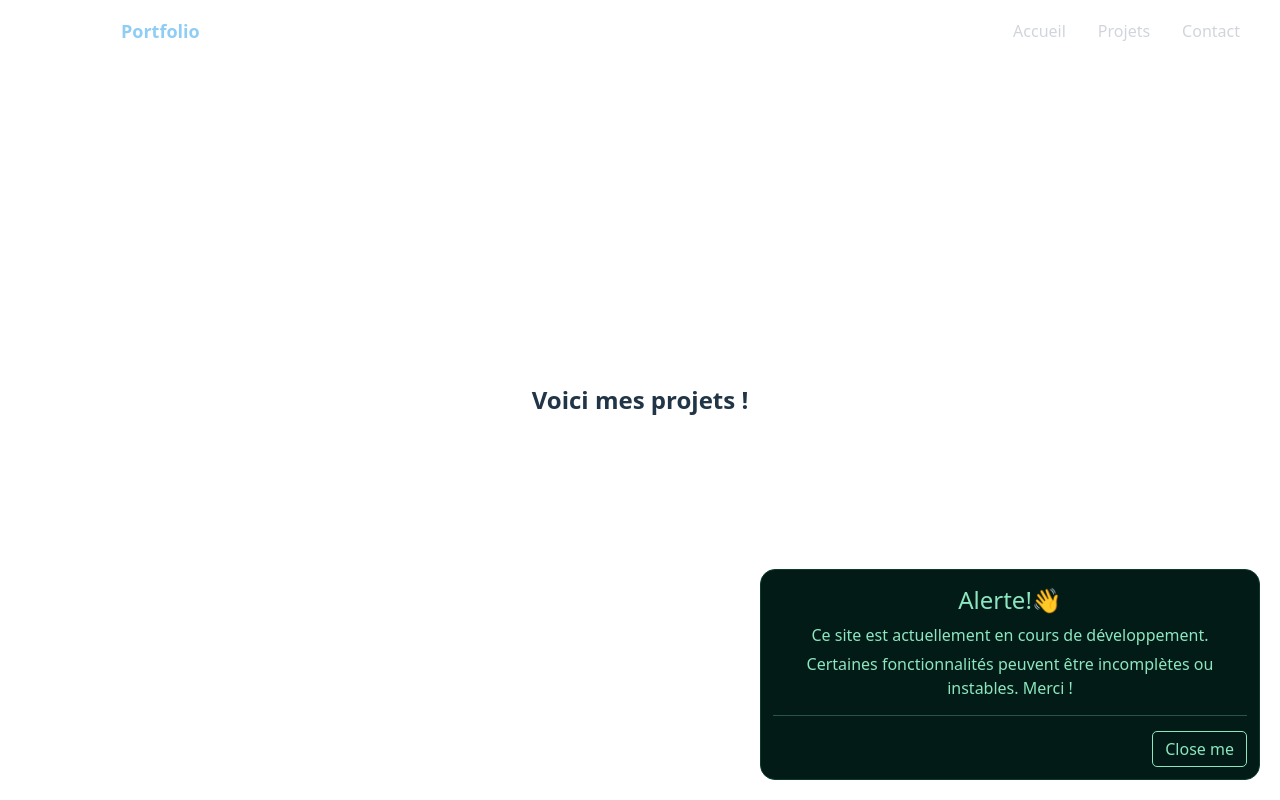
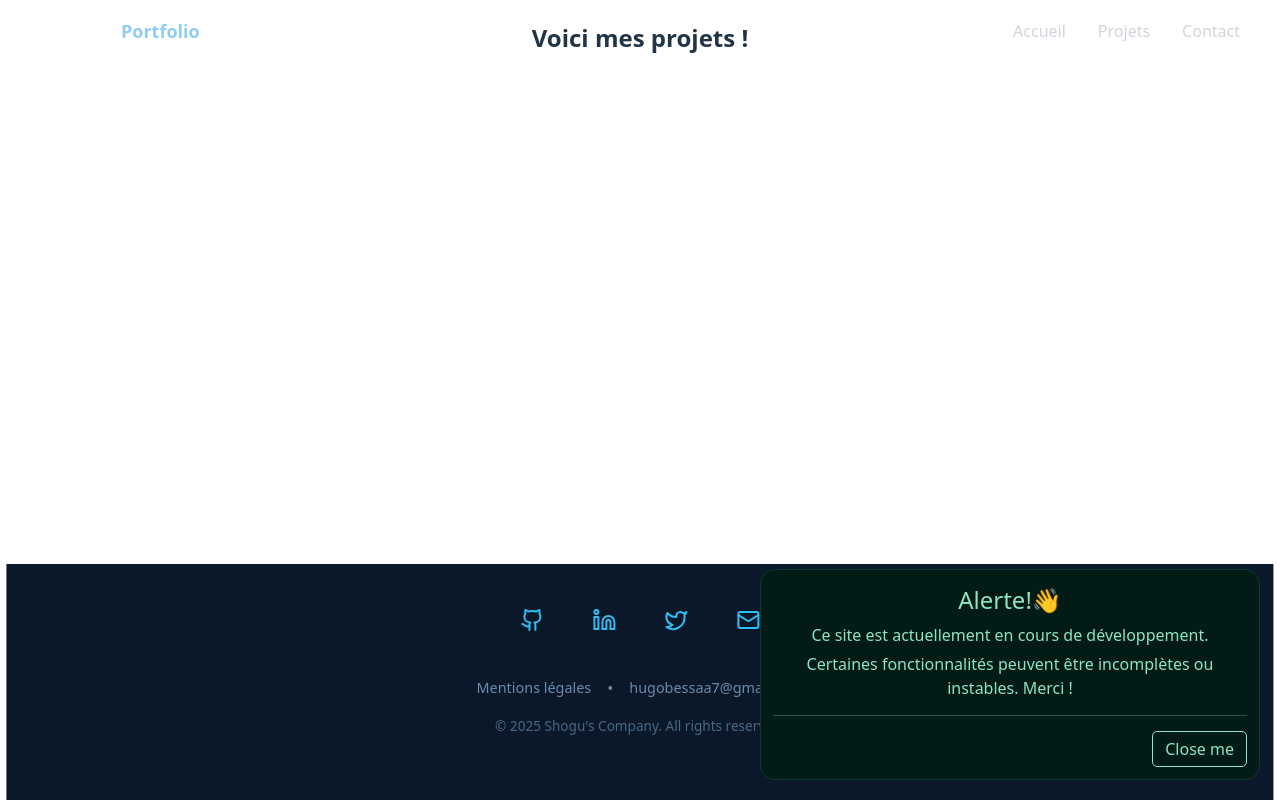
Before and after one commit to shogu7/PortfolioWorks, a React (Vite) app: page /projets in a window 1280 px wide. Built offline with nearby package versions, Linux system fonts and the light colour scheme.

Commit message:
Added text animations, improved styling, added footer, and reorganize CSS

```diff
--- a/package.json
+++ b/package.json
@@ -14,6 +14,7 @@
     "@emotion/styled": "^11.14.0",
     "@mui/material": "^7.0.2",
     "bootstrap": "^5.3.5",
+    "lucide-react": "^0.503.0",
     "react": "^19.0.0",
     "react-bootstrap": "^2.10.9",
     "react-dom": "^19.0.0",
--- a/src/App.css
+++ b/src/App.css
@@ -1,48 +1,20 @@
-#root {
-  max-width: 1280px;
-  margin: 0 auto;
-  padding: 2rem;
-  text-align: center;
+html, body, #root {
+margin: 0;
+padding: 0;
+min-height: 100vh;
 }
 
-.logo {
-  height: 8em;
-  padding: 1.5em;
-  position: absolute;
-  left: 20%;
-  top: 50%;
-  transform: translateY(-50%);
-  will-change: filter;
-  transition: filter 300ms;
+#root {
+display: flex;
+flex-direction: column;
 }
 
-
-.logo:hover {
-  filter: drop-shadow(0 0 2em #646cffaa);
-}
-.logo.react:hover {
-  filter: drop-shadow(0 0 2em #61dafbaa);
+main {
+flex: 1;
 }
 
-@keyframes logo-spin {
-  from {
-    transform: rotate(0deg);
-  }
-  to {
-    transform: rotate(360deg);
-  }
+body {
+display: flex;
+flex-direction: column;
+min-height: 100vh;
 }
-
-@media (prefers-reduced-motion: no-preference) {
-  a:nth-of-type(2) .logo {
-    animation: logo-spin infinite 20s linear;
-  }
-}
-
-.card {
-  padding: 2em;
-}
-
-.read-the-docs {
-  color: #888;
-}
--- a/src/App.jsx
+++ b/src/App.jsx
@@ -1,18 +1,21 @@
 import Router from './pages/router';
 import Warning from './components/warning.jsx';
 import Navbar from './components/navbar.jsx';
+import Footer from './components/footer.jsx'
 import { BrowserRouter } from 'react-router-dom';
+import './App.css'
 
 function App() {
 
   return (
-    <>
     <BrowserRouter>
-      <Warning />
-      <Navbar />
-      <Router />
+        <Warning />
+        <Navbar />
+        <main>
+          <Router />
+        </main>
+        <Footer />
     </BrowserRouter>
-    </>
   );
 }
 
--- /dev/null
+++ b/src/components/footer.css
@@ -0,0 +1,157 @@
+.footer {
+margin-top: 15rem;
+width: 99vw;
+position: relative;
+left: 50%;
+transform: translateX(-50%);
+z-index: 50;
+background-color: #0a1829;
+padding: 2rem 4rem 4rem;
+display: flex;
+flex-direction: column;
+align-items: center;
+gap: 2rem;
+box-sizing: border-box;
+transition: all 0.3s ease;
+}
+
+.footer-content {
+position: relative;
+width: 100%;
+}
+
+.footer-wave {
+line-height: 0;
+transform: rotate(180deg);
+}
+
+.footer-wave svg {
+display: block;
+width: 100%;
+}
+
+.footer-section {
+display: flex;
+justify-content: center;
+}
+
+.social-links {
+display: flex;
+gap: 1.5rem;
+justify-content: center;
+align-items: center;
+margin-bottom: 1rem;
+}
+
+.social-icon {
+color: #2fbdf5;
+transition: all 0.3s ease;
+position: relative;
+display: flex;
+align-items: center;
+justify-content: center;
+}
+
+.icon-container {
+position: relative;
+width: 3rem;
+height: 3rem;
+display: flex;
+align-items: center;
+justify-content: center;
+border-radius: 50%;
+overflow: hidden;
+}
+
+.icon-backdrop {
+position: absolute;
+inset: 0;
+background: radial-gradient(circle, rgba(47, 189, 245, 0.3) 0%, rgba(47, 189, 245, 0) 70%);
+transform: scale(0);
+transition: transform 0.5s cubic-bezier(0.19, 1, 0.22, 1);
+}
+
+.icon-backdrop.active {
+transform: scale(2);
+}
+
+.social-icon svg {
+width: 1.5rem;
+height: 1.5rem;
+position: relative;
+z-index: 2;
+transition: transform 0.3s ease, color 0.3s ease;
+}
+
+.social-icon:hover svg {
+transform: translateY(-3px);
+color: white;
+}
+
+.footer-section.links {
+display: flex;
+justify-content: center;
+align-items: center;
+flex-wrap: wrap;
+gap: 0.5rem;
+margin-top: 1rem;
+}
+
+.footer-link {
+color: #6a8bad;
+text-decoration: none;
+transition: color 0.3s ease, transform 0.3s ease;
+font-size: 0.9rem;
+}
+
+.footer-link:hover {
+color: #2fbdf5;
+transform: translateY(-2px);
+}
+
+.divider {
+color: #6a8bad;
+margin: 0 0.5rem;
+}
+
+.copyright {
+margin-top: 1rem;
+display: flex;
+justify-content: center;
+}
+
+.copyright p {
+color: #4a6785;
+font-size: 0.85rem;
+text-align: center;
+margin: 0;
+}
+
+@media (max-width: 768px) {
+    .footer-inner {
+        padding: 2rem 1.5rem 3rem;
+    }
+
+    .social-links {
+        gap: 1rem;
+    }
+
+    .icon-container {
+        width: 2.5rem;
+        height: 2.5rem;
+    }
+
+    .social-icon svg {
+        width: 1.25rem;
+        height: 1.25rem;
+    }
+
+    .footer-section.links {
+        flex-direction: column;
+        gap: 1rem;
+    }
+
+    .divider {
+        display: none;
+    }
+}
--- a/src/components/footer.jsx
+++ b/src/components/footer.jsx
@@ -0,0 +1,54 @@
+import { useState } from 'react';
+import { Github, Linkedin, Twitter, Mail } from 'lucide-react';
+import './footer.css'
+
+export default function Footer() {
+  const [hoveredIcon, setHoveredIcon] = useState(null);
+  const year = new Date().getFullYear();
+
+  const socialLinks = [
+    { name: "GitHub", icon: <Github />, url: "https://github.com/shogu7" },
+    { name: "LinkedIn", icon: <Linkedin />, url: "https://www.linkedin.com/in/hugo-bessaa-6a5ba62a0/" },
+    { name: "Twitter", icon: <Twitter />, url: "#" },
+    { name: "Email", icon: <Mail />, url: "hugobessaa7@gmail.com" },
+  ];
+
+  return (
+    <footer className="footer">
+      <div className="footer-content">
+
+        <div className="footer-inner">
+          <div className="footer-section">
+            <div className="social-links">
+              {socialLinks.map((social) => (
+                <a
+                  key={social.name}
+                  href={social.url}
+                  className="social-icon"
+                  onMouseEnter={() => setHoveredIcon(social.name)}
+                  onMouseLeave={() => setHoveredIcon(null)}
+                  aria-label={social.name}
+                >
+                  <div className="icon-container">
+                    <div className={`icon-backdrop ${hoveredIcon === social.name ? 'active' : ''}`}></div>
+                    {social.icon}
+                  </div>
+                </a>
+              ))}
+            </div>
+          </div>
+
+          <div className="footer-section links">
+            <a href="#" className="footer-link">Mentions légales</a>
+            <span className="divider">•</span>
+            <a href="mailto:hugobessaa7@gmail.com" className="footer-link">hugobessaa7@gmail.com</a>
+          </div>
+
+          <div className="footer-section copyright">
+            <p>© {year} Shogu's Company. All rights reserved.</p>
+          </div>
+        </div>
+      </div>
+    </footer>
+  );
+}
--- a/src/components/navbar.jsx
+++ b/src/components/navbar.jsx
@@ -22,7 +22,6 @@ export default function Navbar() {
     <nav className={`navbar ${scrolled ? 'navbar-scrolled' : 'navbar-transparent'}`}>
       <div className="navbar-container">
         <div className="navbar-content">
-          {/* Logo */}
           <div className="navbar-logo">
             <Link to="/" className="navbar-logo-link">
               <span className={`logo-text logo-text-primary ${scrolled ? 'scrolled' : ''}`}>
@@ -34,7 +33,6 @@ export default function Navbar() {
             </Link>
           </div>
 
-          {/* Desktop Navigation */}
           <div className="desktop-nav">
             <Link to="/" className="desktop-nav-item">
               Accueil
--- a/src/components/projects.css
+++ b/src/components/projects.css
@@ -35,7 +35,8 @@
 .carousel-track {
   display: flex;
   gap: 20px;
-    animation: scroll 20s linear infinite;
+  width: max-content;
+  animation: scroll 40s linear infinite;
 }
 
 .carousel-track:hover {
@@ -43,12 +44,8 @@
 }
 
 @keyframes scroll {
-    from {
-      transform: translateX(0);
-    }
-    to {
-      transform: translateX(-50%);
-    }
+  0%   { transform: translateX(0); }
+  100% { transform: translateX(calc(-50% - 10px)); }
 }
 
 .project-card {
@@ -90,14 +87,14 @@
 }
 
 .project-card h3 {
-    color: #333;
+  color: #54b0bd;
   margin-bottom: 15px;
   font-size: 1.5rem;
   font-weight: 600;
 }
 
 .project-card p {
-    color: #666;
+  color: #D1D7E6;
   margin-bottom: 20px;
   line-height: 1.6;
   flex-grow: 1;
--- a/src/pages/Accueil.css
+++ b/src/pages/Accueil.css
@@ -52,19 +52,72 @@
 filter: drop-shadow(0 0 2em #646cffaa);
 }
 
-/* Texte */
 .presentation-container {
 max-width: 800px;
+opacity: 0;
+transform: translateX(20px);
+transition: opacity 1s ease-out, transform 1s ease-out;
+transition-delay: 0.8s;
 }
 
 .presentation {
-  color: #2fbdf5;
+background: linear-gradient(90deg, #2fbdf5, #646cff);
+background-clip: text;
+-webkit-background-clip: text;
+-webkit-text-fill-color: transparent;
+background-size: 200% auto;
+animation: shine 3s linear infinite;
 margin: 0;
-  line-height: 1.;
+line-height: 1.2;
+font-size: 2.5rem;
+font-weight: bold;
 }
 
 .read-the-docs {
 color: #888;
 margin-top: 20px;
 text-align: left;
+position: relative;
+overflow: hidden;
 }
+
+.read-the-docs::after {
+content: '';
+position: absolute;
+left: 0;
+bottom: 0;
+width: 0;
+height: 1px;
+background: linear-gradient(90deg, transparent, #2fbdf5, transparent);
+animation: line-animation 8s infinite;
+}
+
+@keyframes line-animation {
+0% { width: 0; left: 0; }
+50% { width: 100%; }
+100% { width: 0; left: 100%; }
+}
+
+@keyframes shine {
+to {
+  background-position: 200% center;
+}
+}
+
+.presentation-container.slide-in {
+opacity: 1;
+transform: translateX(0);
+}
+
+@keyframes bounce {
+0% { transform: translateY(0); }
+100% { transform: translateY(-10px); }
+}
+
+.projects-spacing {
+margin-top: 160px;
+}
+
+.space-between {
+margin-top: 200px;
+}
--- a/src/pages/Accueil.jsx
+++ b/src/pages/Accueil.jsx
@@ -2,24 +2,40 @@ import React from 'react';
 import shoguLogo from '../ressources/shogu_logo.png';
 import Projects from '../components/projects'
 import './Accueil.css';
+import { useState, useEffect } from 'react';
 
-const Accueil = () => {
+export default function DynamicHeader() {
+  const [isVisible, setIsVisible] = useState(false);
+
+  useEffect(() => {
+    setIsVisible(true);
+
+    const glowInterval = setInterval(() => {
+      setGlowIntensity(prev => (prev + 1) % 100);
+    }, 50);
+
+    return () => clearInterval(glowInterval);
+  }, []);
+
   return (
   <>
+  <div class="space-between"></div>
     <div className="header-container">
       <a href="https://github.com/shogu7" target="_blank">
         <img src={shoguLogo} className="logo" alt="Shogu's Logo" />
       </a>
-      <div className="presentation-container">
-        <h1 className="presentation">Lorem ipsum dolor sit amet.</h1>
+      <div className={`presentation-container ${isVisible ? 'slide-in' : ''}`}>
+        <h1 className="presentation">
+        <span className="text-gradient">Shogu — Développeur polyvalent.</span>
+        </h1>
         <p className="read-the-docs">
-          Lorem ipsum dolor sit amet, consectetur adipiscing elit. Sed do eiusmod tempor incididunt ut labore et dolore magna aliqua.
+        J’aime créer des choses utiles, concrètes, et qui ont du sens pour moi. Peu importe le langage, tant que le projet m’inspire et me pousse à progresser.
         </p>
       </div>
     </div>
-  <Projects />
+  <div className="projects-spacing">
+    <Projects />
+  </div>
   </>
   );
 }
-
-export default Accueil;
```
Also changed, not shown: 1 other file (tests, documents, lock files or other folders). Lines whose indentation alone changed are shown as unchanged.
